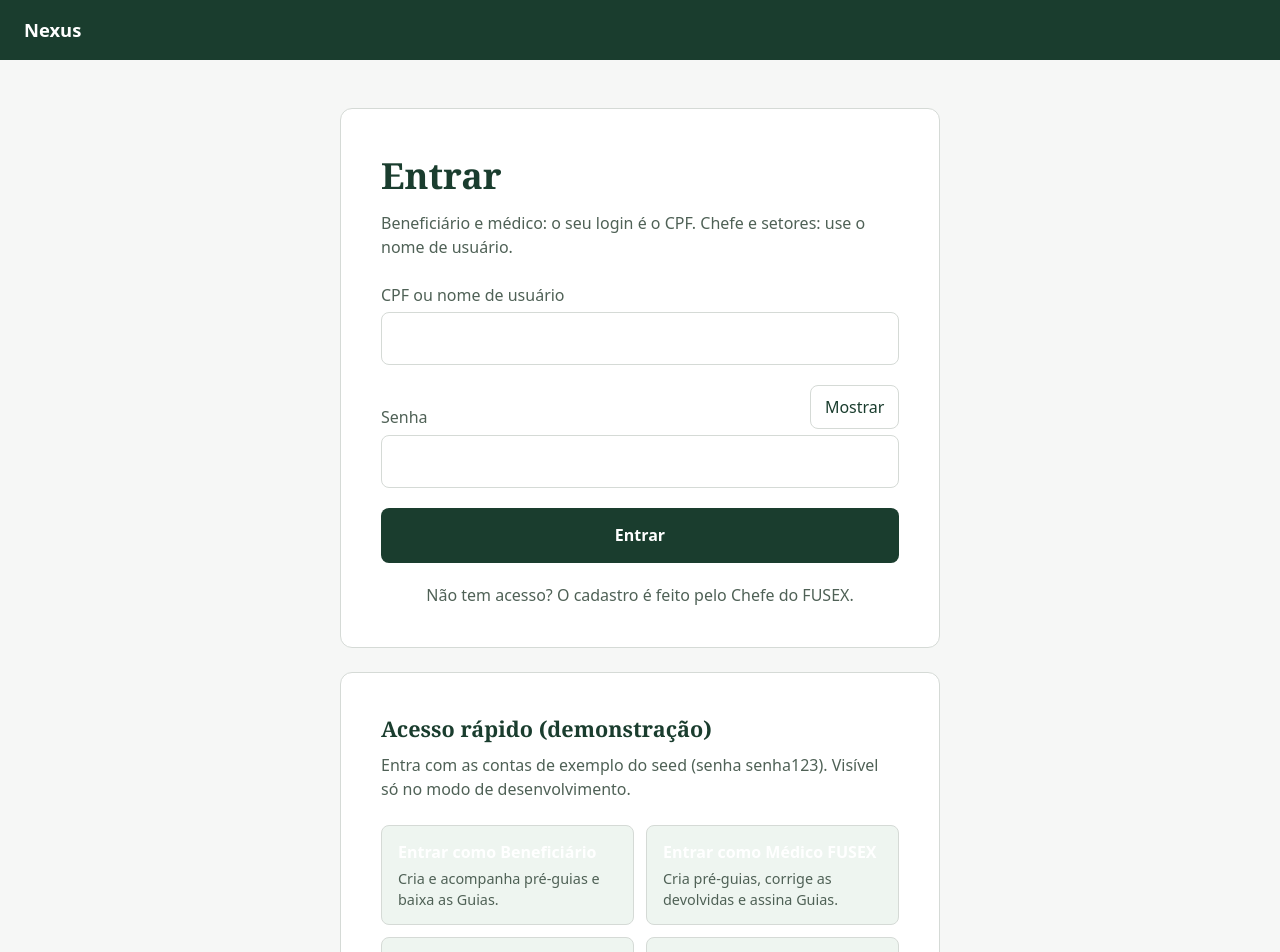
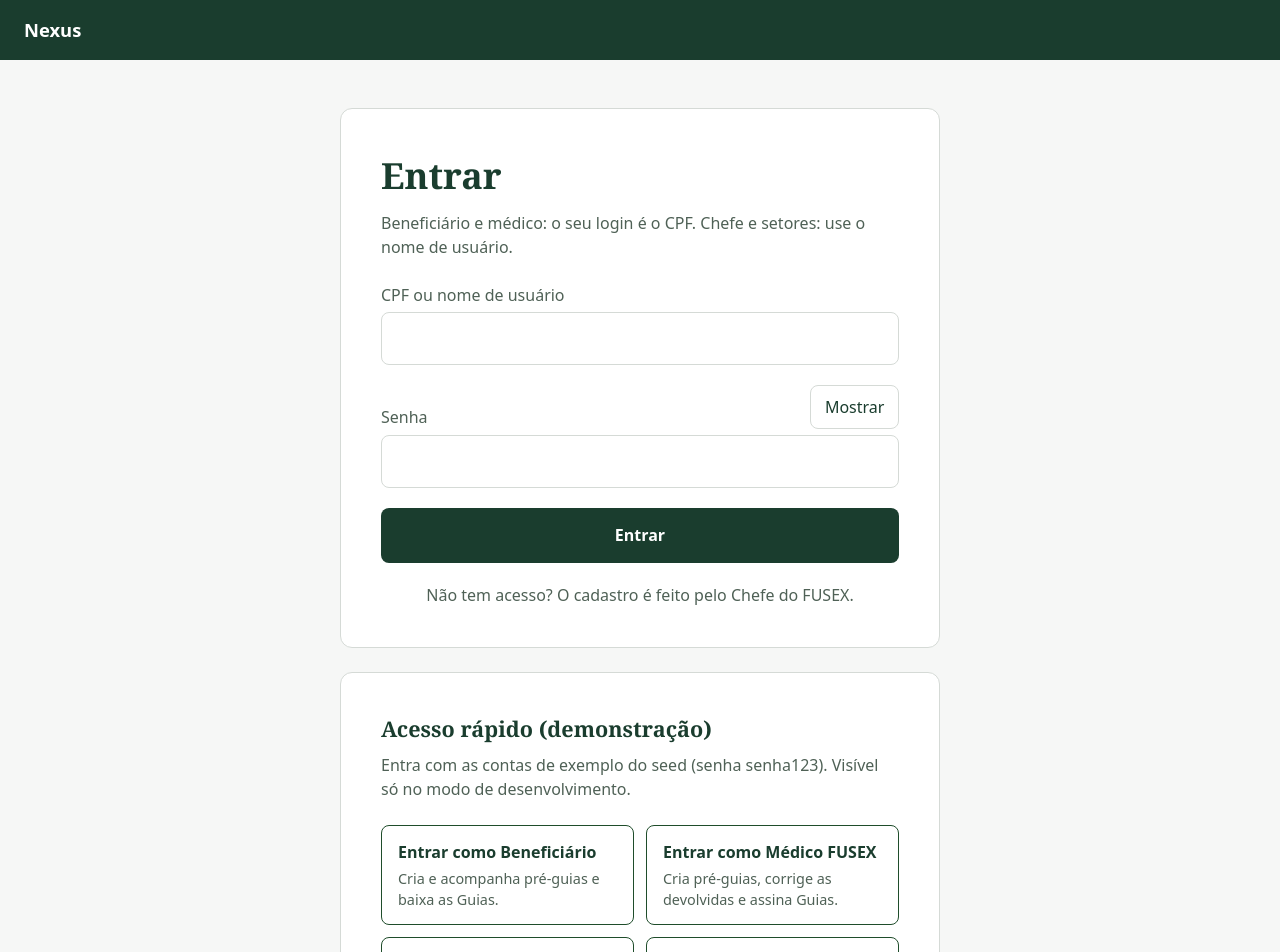
Before and after one commit to DATASQUAD-3SEM/BD_3S_FRONTEND, a React (Vite) app: page /login in a window 1280 px wide. Shown: the top 952 px of the page. Built offline with nearby package versions, Linux system fonts and the light colour scheme.

Commit message:
fix(login): aumentar o contraste dos botoes de acesso rapido

```diff
--- a/src/features/login/login.css
+++ b/src/features/login/login.css
@@ -131,19 +131,26 @@
   display: flex;
   flex-direction: column;
   gap: 0.25rem;
-  background: var(--verde-claro-2);
-  border: 1px solid var(--borda);
+  background: #fff;
+  color: var(--texto);
+  border: 1px solid var(--verde);
   border-radius: 8px;
   padding: 0.85rem 1rem;
   cursor: pointer;
 }
 
+.login-rapido-botao strong {
+  color: var(--verde-escuro);
+}
+
 .login-rapido-botao:hover:not(:disabled) {
-  border-color: var(--verde);
+  background: var(--verde-claro);
+  border-color: var(--verde-escuro);
 }
 
 .login-rapido-botao span {
   color: var(--texto-suave);
+  font-weight: 400;
   font-size: 0.9rem;
 }
 
```
